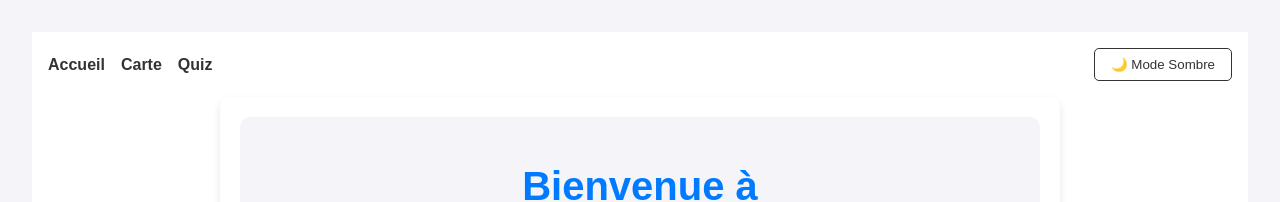
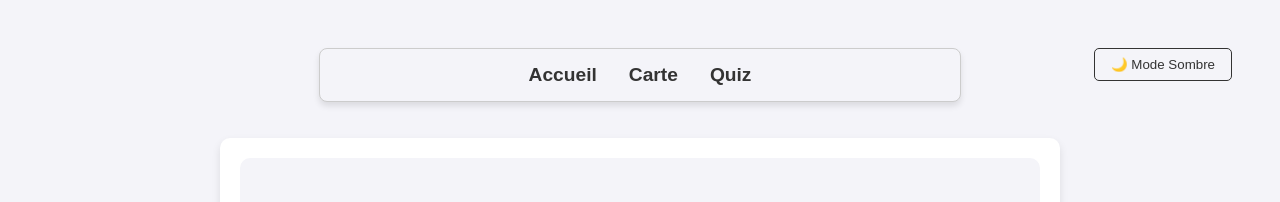
Before and after one commit to keynepekar/FlushFactory, a React (Vite) app in the folder frontend/: page / in a window 1280 px wide. Shown: the top 202 px of the page. Built offline with nearby package versions, Linux system fonts and the light colour scheme; no server answers.

Commit message:
fix darkmode et sauvegarde de l'état

```diff
--- a/frontend/src/App.jsx
+++ b/frontend/src/App.jsx
@@ -1,4 +1,4 @@
-import React, { useState } from 'react';
+import React, { useState, useEffect } from 'react';
 import './styles/App.scss';
 import { BrowserRouter as Router, Route, Routes } from 'react-router-dom';
 import Home from './pages/Home';
@@ -6,21 +6,36 @@ import Map from './pages/Map';
 import Quiz from './pages/Quiz';
 
 function App() {
-  const [isDarkMode, setIsDarkMode] = useState(false);
+  const [isDarkMode, setIsDarkMode] = useState(() => {
+    const savedMode = localStorage.getItem('dark-mode');
+    return savedMode === 'true';
+  });
 
   const toggleDarkMode = () => {
-    setIsDarkMode(!isDarkMode);
+    const newMode = !isDarkMode;
+    setIsDarkMode(newMode);
+    localStorage.setItem('dark-mode', newMode);
   };
+
+  useEffect(() => {
+    if (isDarkMode) {
+      document.body.classList.add('dark-mode');
+    } else {
+      document.body.classList.remove('dark-mode');
+    }
+  }, [isDarkMode]);
 
   return (
     <div className={isDarkMode ? 'app dark-mode' : 'app'}>
       <Router>
         <header className="app-header">
-          <nav>
-            <a href="/">Accueil</a>
-            <a href="/map">Carte</a>
-            <a href="/quiz">Quiz</a>
-          </nav>
+          <div className={`menu-container ${isDarkMode ? 'dark-mode' : ''}`}>
+            <nav>
+              <a href="/">Accueil</a>
+              <a href="/map">Carte</a>
+              <a href="/quiz">Quiz</a>
+            </nav>
+          </div>
           <button onClick={toggleDarkMode}>
             {isDarkMode ? '☀️ Mode Clair' : '🌙 Mode Sombre'}
           </button>
--- a/frontend/src/styles/App.scss
+++ b/frontend/src/styles/App.scss
@@ -3,6 +3,36 @@ body {
   font-family: Arial, sans-serif;
   background-color: #f4f4f9;
   color: #333;
+  transition: background-color 0.3s, color 0.3s;
+
+  &.dark-mode {
+    background-color: #121212;
+    color: #e0e0e0;
+
+    .home-about p {
+      color: #e0e0e0;
+    }
+
+    .home-container,
+    .home-header,
+    .home-stats,
+    .quiz-container {
+      background-color: #2b2b2b; /* Fond sombre */
+      color: #e0e0e0; /* Texte clair */
+      border-color: #444; /* Bordures sombres */
+    }
+
+    .home-description,
+    .home-location,
+    .home-stats li {
+      color: #e0e0e0; /* Texte clair pour les sous-éléments */
+    }
+  }
+}
+
+.app {
+  min-height: 100vh;
+  margin: 0;
 }
 
 #root {
@@ -12,53 +42,39 @@ body {
   text-align: center;
 }
 
-.quiz-container {
+.menu-container {
+  background-color: #f4f4f9;
+  border-radius: 8px;
+  padding: 15px 20px;
+  box-shadow: 0 4px 6px rgba(0, 0, 0, 0.1);
+  border: 1px solid #ccc;
+  margin: 0 auto 20px auto;
   max-width: 600px;
-  margin: 50px auto;
-  text-align: center;
-  padding: 20px;
-  border: 1px solid #ccc;
-  border-radius: 8px;
-  background-color: #f9f9f9;
-  box-shadow: 0 4px 6px rgba(0, 0, 0, 0.1);
-}
-
-.quiz-container h2 {
-  margin-bottom: 20px;
-}
-
-.quiz-container button {
-  background-color: #007bff;
-  color: white;
-  border: none;
-  padding: 10px 20px;
-  border-radius: 5px;
-  font-size: 16px;
-  cursor: pointer;
-  margin: 5px;
-
-  &:hover {
-    background-color: #0056b3;
-  }
-}
-
-.app {
-  background-color: #ffffff;
-  color: #333;
+  display: flex;
+  justify-content: center;
+  align-items: center;
   transition: background-color 0.3s, color 0.3s;
 
+  nav {
+    display: flex;
+    gap: 2rem;
+
+    a {
+      text-decoration: none;
+      color: #333;
+      font-weight: bold;
+      font-size: 1.2rem;
+      transition: color 0.3s;
+
+      &:hover {
+        color: #007bff;
+      }
+    }
+  }
+
   &.dark-mode {
-    background-color: #121212;
-    color: #e0e0e0;
-
-    .quiz-container,
-    .home-container,
-    .home-header,
-    .home-stats {
-      background-color: #1e1e1e;
-      color: #e0e0e0;
-      border-color: #333;
-    }
+    background-color: #2b2b2b;
+    border-color: #444;
 
     nav a {
       color: #e0e0e0;
@@ -67,42 +83,35 @@ body {
         color: #4dabf7;
       }
     }
+  }
+}
 
-    button {
-      border-color: #e0e0e0;
+.quiz-container {
+  max-width: 600px;
+  margin: 50px auto;
+  text-align: center;
+  padding: 20px;
+  border: 1px solid #ccc;
+  border-radius: 8px;
+  background-color: #f4f4f9;
+  box-shadow: 0 4px 6px rgba(0, 0, 0, 0.1);
+  transition: background-color 0.3s, color 0.3s;
 
-      &:hover {
-        background-color: #444;
-        color: #fff;
-      }
-    }
+  &.dark-mode {
+    background-color: #2b2b2b;
+    color: #e0e0e0;
+    border-color: #444;
   }
 }
 
 .app-header {
-  display: flex;
-  justify-content: space-between;
-  align-items: center;
+  position: relative;
   padding: 1rem;
-  background-color: inherit;
-
-  nav {
-    display: flex;
-    gap: 1rem;
-
-    a {
-      text-decoration: none;
-      color: inherit;
-      font-weight: bold;
-      transition: color 0.3s;
-
-      &:hover {
-        color: #007bff;
-      }
-    }
-  }
 
   button {
+    position: absolute;
+    top: 1rem;
+    right: 1rem;
     background-color: transparent;
     color: inherit;
     border: 1px solid currentColor;
--- a/frontend/src/styles/Home.scss
+++ b/frontend/src/styles/Home.scss
@@ -6,12 +6,6 @@
     background-color: #ffffff;
     border-radius: 10px;
     box-shadow: 0 4px 8px rgba(0, 0, 0, 0.1);
-  transition: background-color 0.3s, color 0.3s;
-
-  &.dark-mode {
-    background-color: #1e1e1e;
-    color: #e0e0e0;
-  }
   }
 
   .home-header {
@@ -34,14 +28,6 @@
     .home-location {
       font-weight: bold;
       color: #333;
-
-    &.dark-mode {
-      color: #e0e0e0;
-    }
-  }
-
-  &.dark-mode {
-    background-color: #2a2a2a;
     }
   }
 
@@ -77,11 +63,6 @@
         text-align: center;
         margin-top: -5px;
       }
-
-  &.dark-mode {
-    background-color: #1e1e1e;
-    color: #e0e0e0;
-  }
   }
 
   .home-stats {
@@ -103,14 +84,6 @@
         font-size: 1.1rem;
         margin: 5px 0;
         color: #333;
-
-      &.dark-mode {
-        color: #e0e0e0;
       }
     }
   }
-
-  &.dark-mode {
-    background-color: #2a2a2a;
-  }
-}
```
Lines whose indentation alone changed are shown as unchanged.
